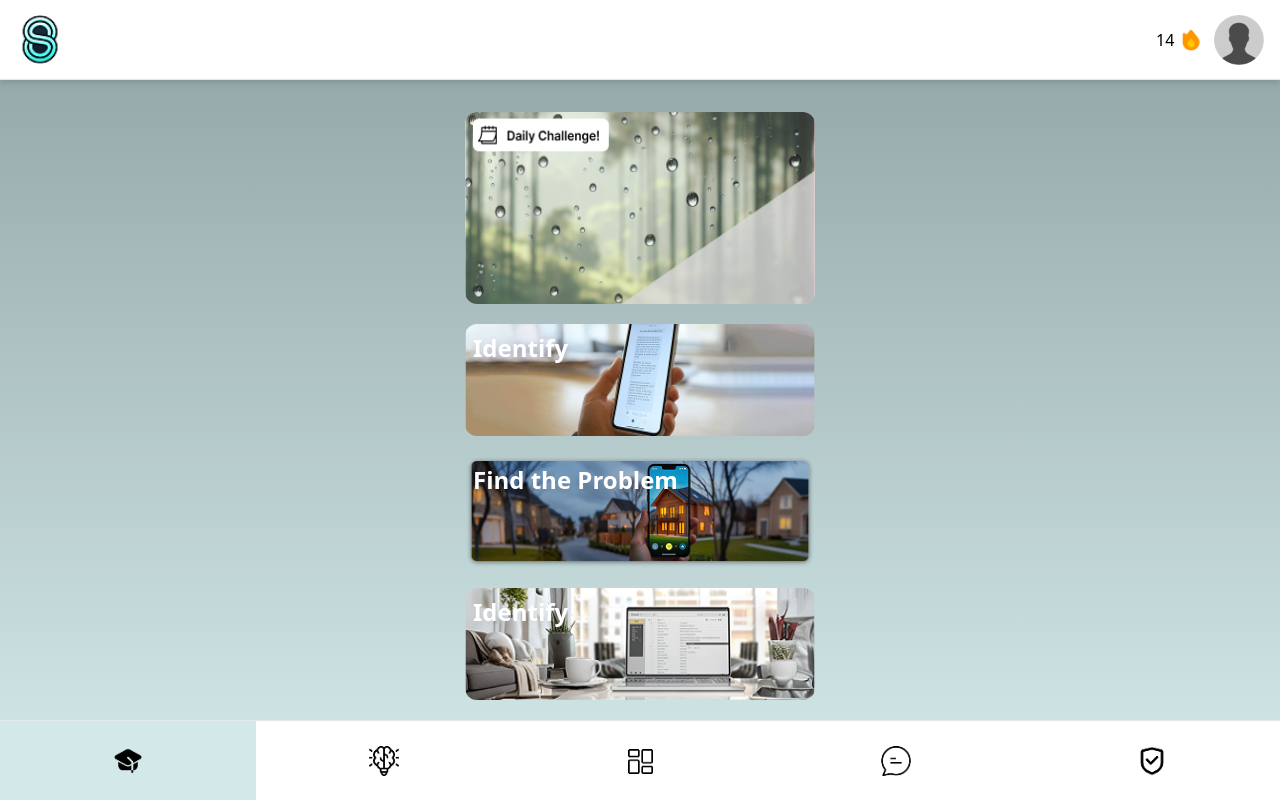
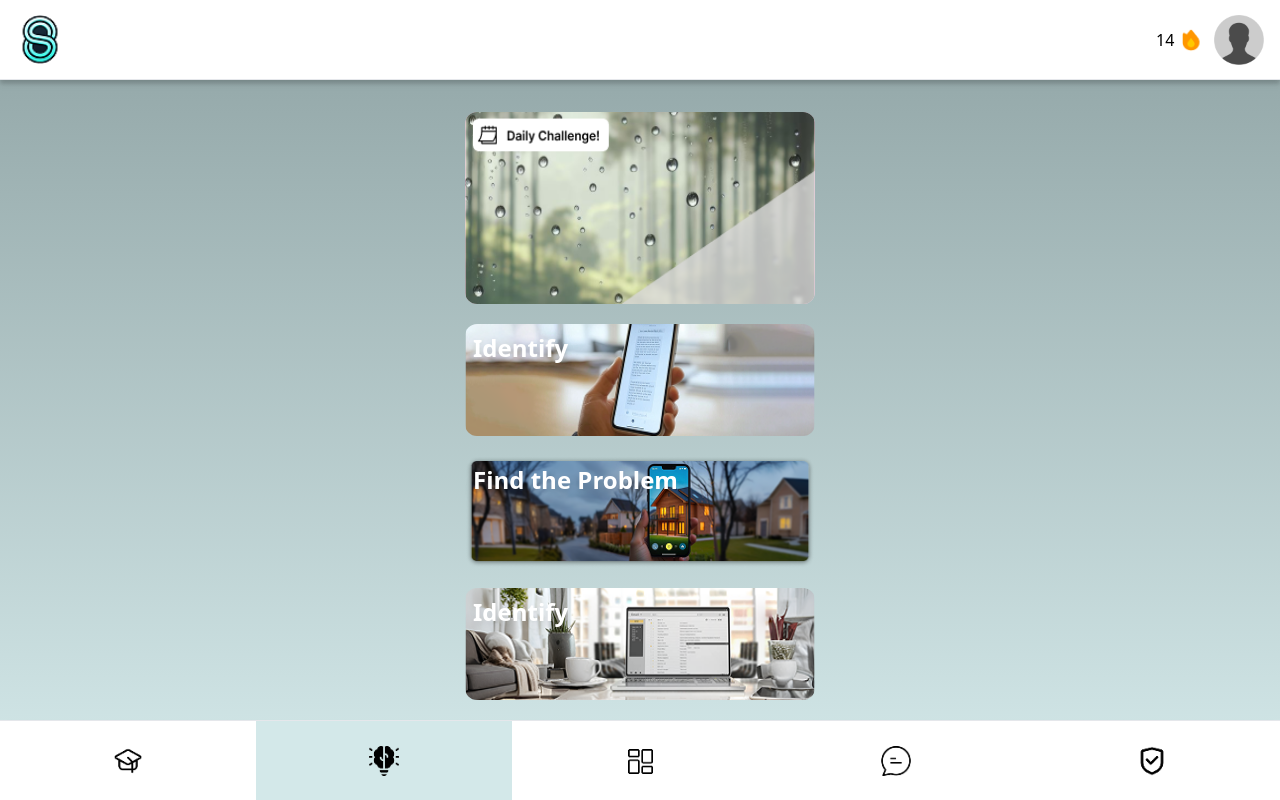
Before and after one commit to tysenh1/ScamSmart-Hackathon, a Next.js app: page /train in a window 1280 px wide. Built offline with nearby package versions, Linux system fonts and the light colour scheme.

Commit message:
Fixed the mismatched module in the useEffect hook in the train part and added something else

```diff
--- a/app/train/page.tsx
+++ b/app/train/page.tsx
@@ -51,7 +51,7 @@ export default function page() {
     const { activePage, setActivePage } = useStateContext();
 
     useEffect(() => {
-        setActivePage("learn");
+        setActivePage("train");
     }, [])
 
     return (
--- /dev/null
+++ b/public/userData.json
@@ -0,0 +1,3 @@
+{
+
+}
--- a/tailwind.config.ts
+++ b/tailwind.config.ts
@@ -21,8 +21,11 @@ export default {
           800: '#7d9091',
           900: '#96aaab'
         },
-        greener: '#3CB043'
+        greener: '#3CB043',
       },
+    },
+    boxShadow: {
+      'custom': '0 4px 4px rgba(0, 0, 0, 0.1)',
     },
   },
   plugins: [
```
Also changed, not shown: app/Header.tsx (+1 -1 lines).
